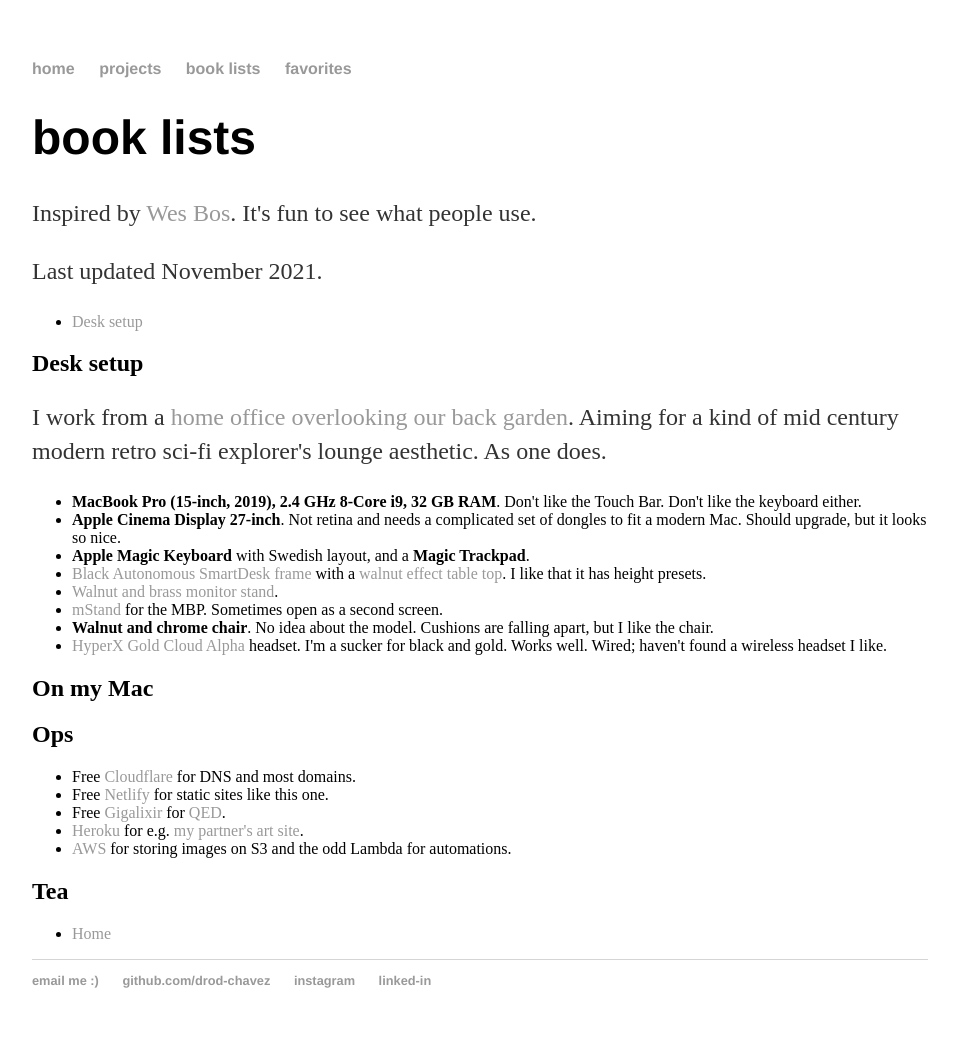
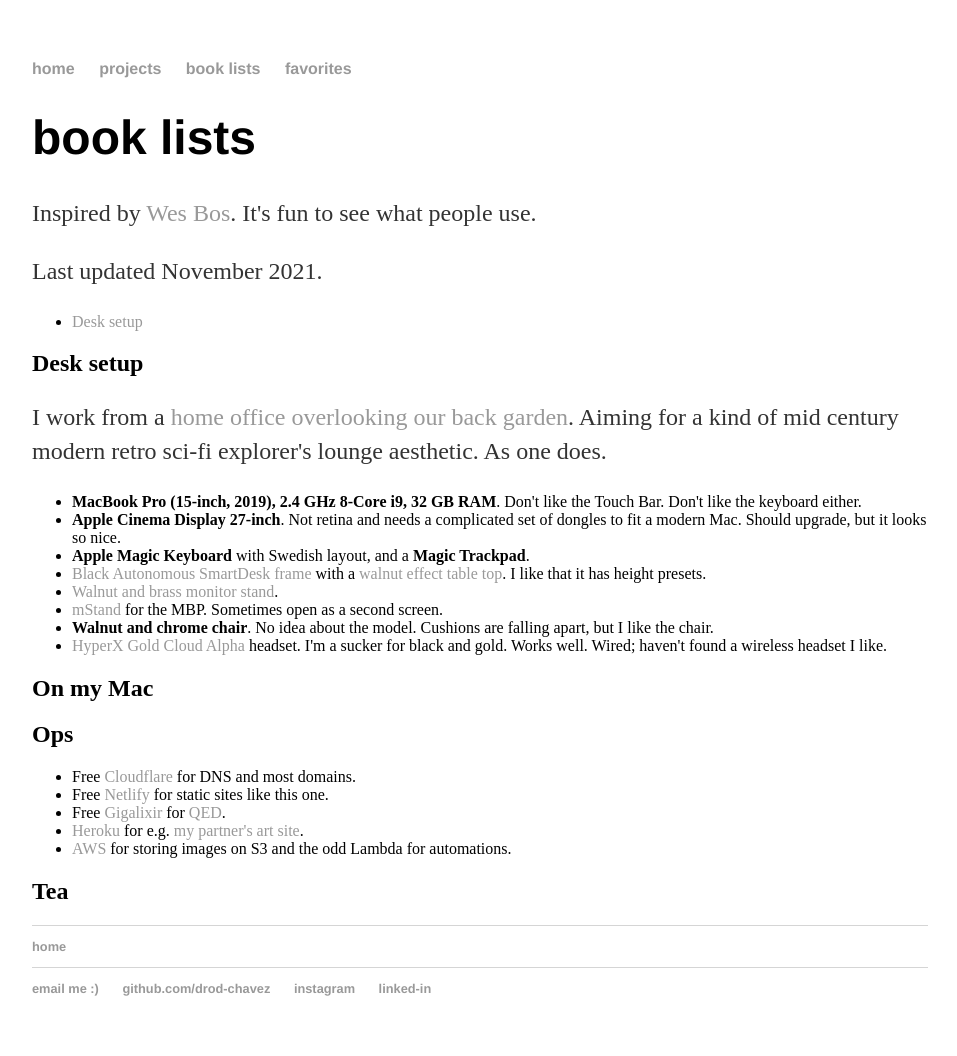
Before and after one commit to drod-chavez/drod-chavez.github.io, a Jekyll site: the page built from booklists.html, in a window 1280 px wide. Shown: the whole page, without its empty margins (160-1117 px from the left). Built offline with Jekyll 4.4.1, drawn with Linux system fonts in a browser that asks for light colours.

Commit message:
Update booklists.html

```diff
--- a/booklists.html
+++ b/booklists.html
@@ -50,9 +50,10 @@
 
           <h2 id="tea">Tea</h2>
 
+    </div>
 
-
-        <ul class="elsewhere">
-          <li class="elsewhere__item"><a href="/">Home</a></li>
-        </ul>
-    </div>
+    <footer>
+	    <ul>
+	        <li><a href="/home"> home </a></li>
+		</ul>
+	</footer>
```
